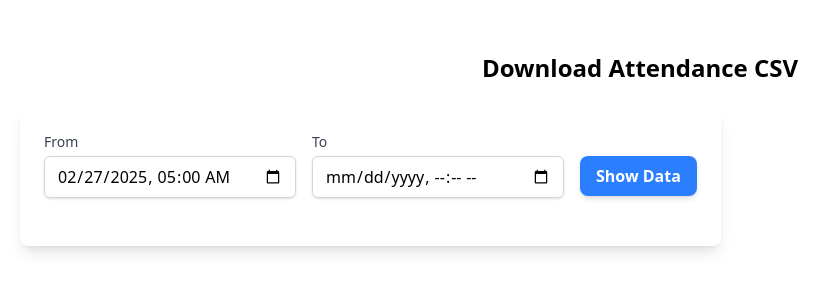
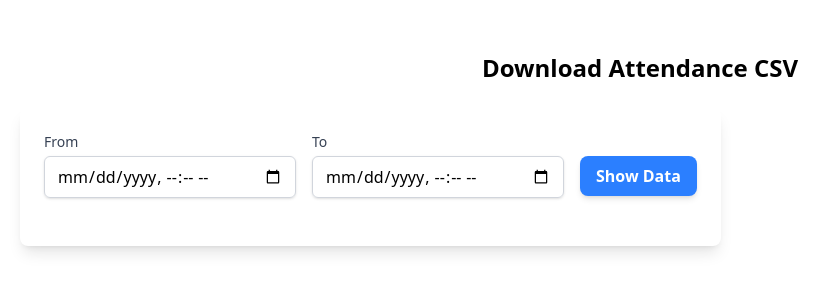
Before and after one commit to Adnank999/zkteco-attendance-frontend, a React (Vite) app: page / in a window 1280 px wide. Shown: the top 300 px of the page, without its empty margins (0-838 px from the left). Built offline with nearby package versions, Linux system fonts and the light colour scheme.

Commit message:
updated and fixed time

```diff
--- a/src/components/DownloadCsvForm.jsx
+++ b/src/components/DownloadCsvForm.jsx
@@ -4,14 +4,14 @@ import ShowAttendanceData from "./ShowAttendanceData";
 
 const DownloadCsvForm = () => {
 
-    const defaultDate = new Date();
-    defaultDate.setHours(5, 0, 0, 0); // Set time to 5:00 AM
+//     const defaultDate = new Date();
+//     defaultDate.setHours(5, 0, 0, 0); // Set time to 5:00 AM
 
-const offset = defaultDate.getTimezoneOffset() * 60000; // Get local timezone offset
-const localDate = new Date(defaultDate.getTime() - offset); // Adjust to local timezone
+// const offset = defaultDate.getTimezoneOffset() * 60000; // Get local timezone offset
+// const localDate = new Date(defaultDate.getTime() - offset); // Adjust to local timezone
 
 
-  const [fromDate, setFromDate] = useState(localDate.toISOString().slice(0, 16));;
+  const [fromDate, setFromDate] = useState("");;
   const [toDate, setToDate] = useState("");
   const [loading, setLoading] = useState(false);
   const [attendanceData, setAttendanceData] = useState([]); // State to store fetched data
```
